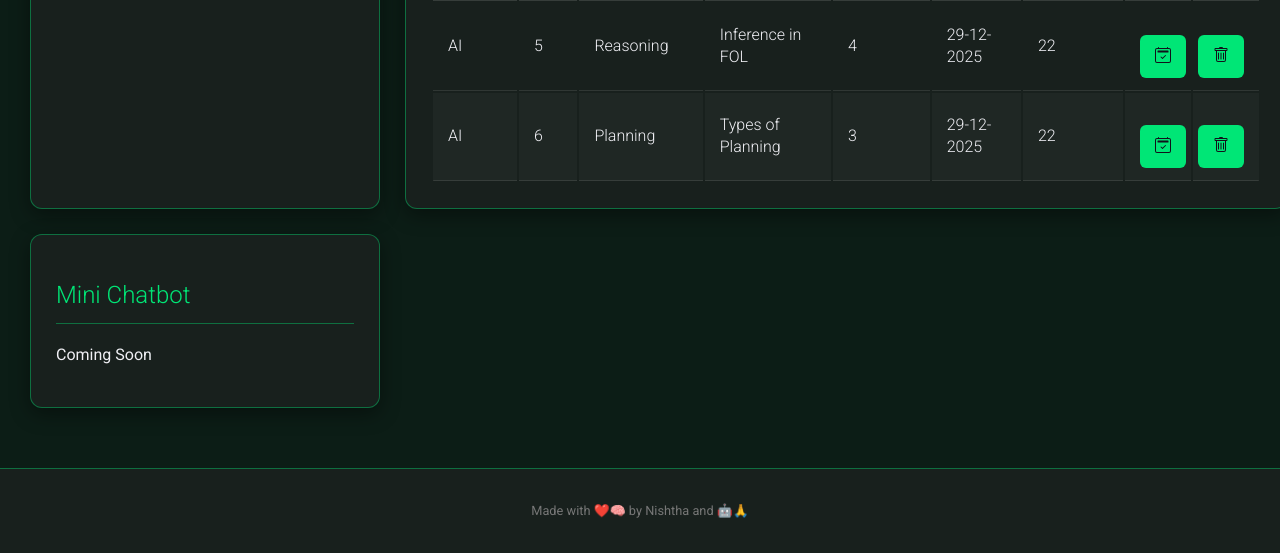
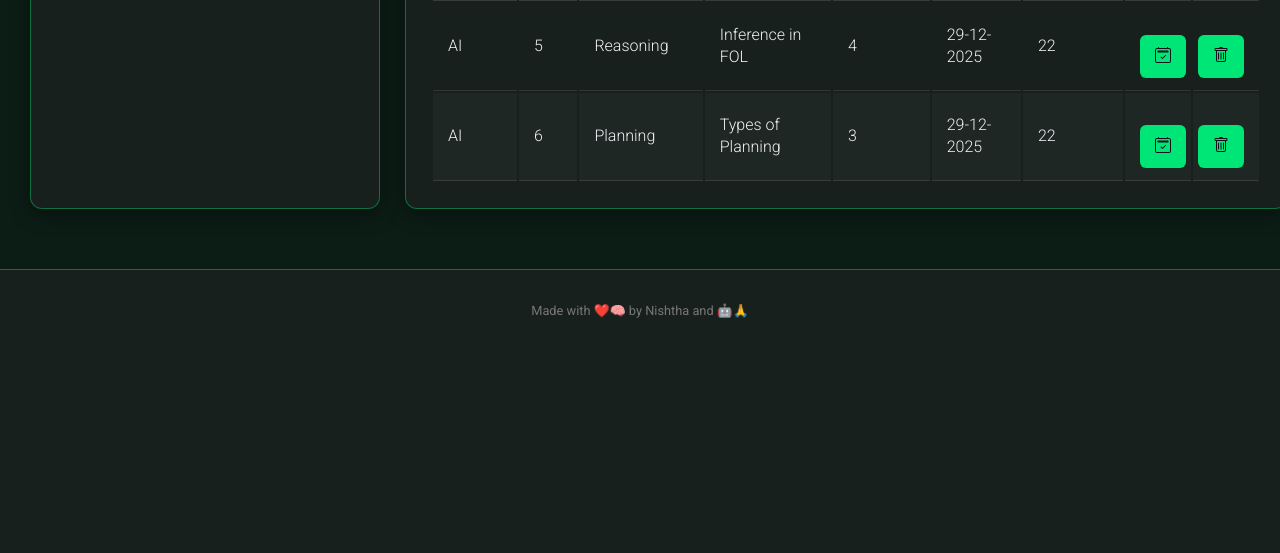
Before and after one commit to nishtha911/smart_study_companion, a Flask app: page / in a window 1280 px wide. Shown: the part 2142-2695 px from the top of the page. After the commit the page ends 2460 px from the top, so only its background shows below. Run offline with Flask 3, Linux system fonts and the light colour scheme; data comes from the database, SQL or seed files in the repository; some web fonts are replaced.

Commit message:
removed the chatbot section

```diff
--- a/templates/index.html
+++ b/templates/index.html
@@ -223,11 +223,6 @@
                 </ul>
             </div>
         </section>
-
-        <section class="feature-card" id="chatbot-placeholder">
-            <h2>Mini Chatbot</h2>
-            <p>Coming Soon</p>
-        </section>
     </main>
 
     <footer>
```
